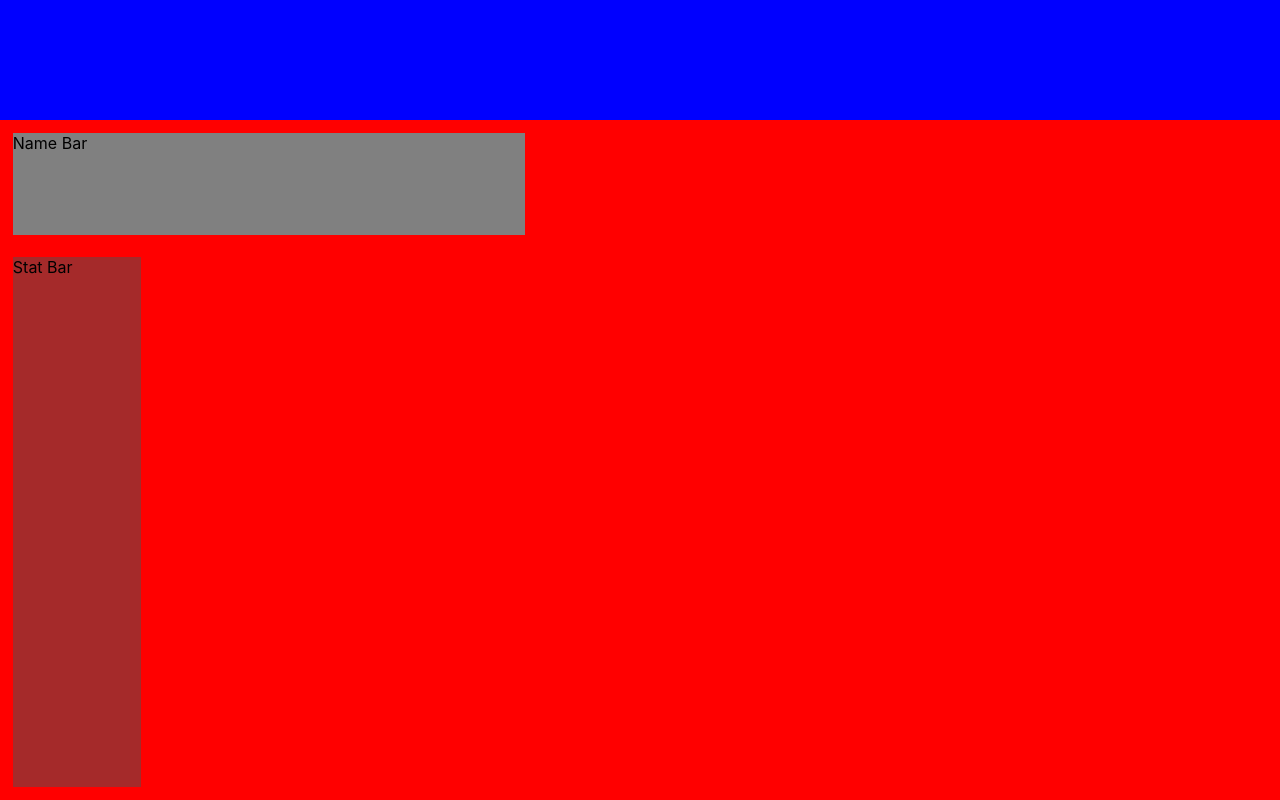
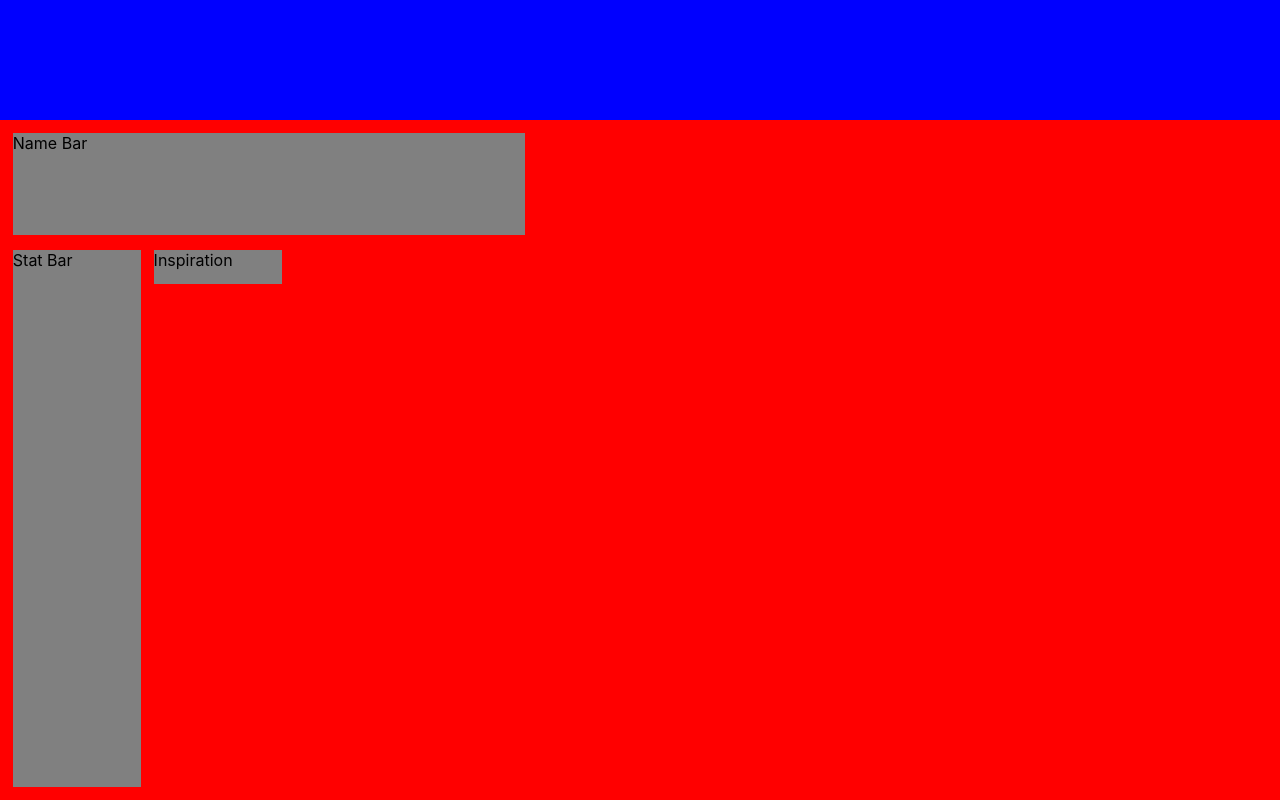
Before and after one commit to lukevangorder/5ESheets, a React (Create React App) app in the folder 5e-sheets/: page / in a window 1280 px wide. Built offline with nearby package versions, Linux system fonts and the light colour scheme.

Commit message:
Adds inspiration.js class and component and imports to CSheet.js

```diff
--- a/5e-sheets/src/App.css
+++ b/5e-sheets/src/App.css
@@ -23,10 +23,20 @@
 }
 
 .statBar {
-  background-color: brown;
+  background-color: grey;
   position: absolute;
-  height: 78%;
+  height: 79%;
   width: 10%;
   margin: 1%;
   bottom: 0%
 }
+
+.inspiration {
+  background-color: grey;
+  position: absolute;
+  height: 5%;
+  width: 10%;
+  margin: 1%;
+  left: 11%;
+  bottom: 74%
+}
--- a/5e-sheets/src/CSheet.js
+++ b/5e-sheets/src/CSheet.js
@@ -1,10 +1,11 @@
 import React, { Component } from 'react';
-import { NameBar, StatBar } from './CSheetDivs/DivsIndex'
+import { NameBar, StatBar, Inspiration } from './CSheetDivs/DivsIndex'
 
 export default class CSheet extends Component {
     render() {
         return (
             <div class='CSheet'>
+                <Inspiration />
                 <StatBar />
                 <NameBar />
             </div>
--- a/5e-sheets/src/CSheetDivs/DivsIndex.js
+++ b/5e-sheets/src/CSheetDivs/DivsIndex.js
@@ -1,8 +1,10 @@
 import React, { Component } from 'react';
 import NameBar from './NameBar.js'
 import StatBar from './StatBar.js'
+import Inspiration from './Inspiration.js'
 
 export {
     NameBar,
-    StatBar
+    StatBar,
+    Inspiration
 }
--- /dev/null
+++ b/5e-sheets/src/CSheetDivs/Inspiration.js
@@ -0,0 +1,9 @@
+import React, { Component } from 'react';
+
+export default class Inspiration extends Component {
+    render() {
+        return (
+            <div class='inspiration'>Inspiration</div>
+        )
+    }
+}
```
